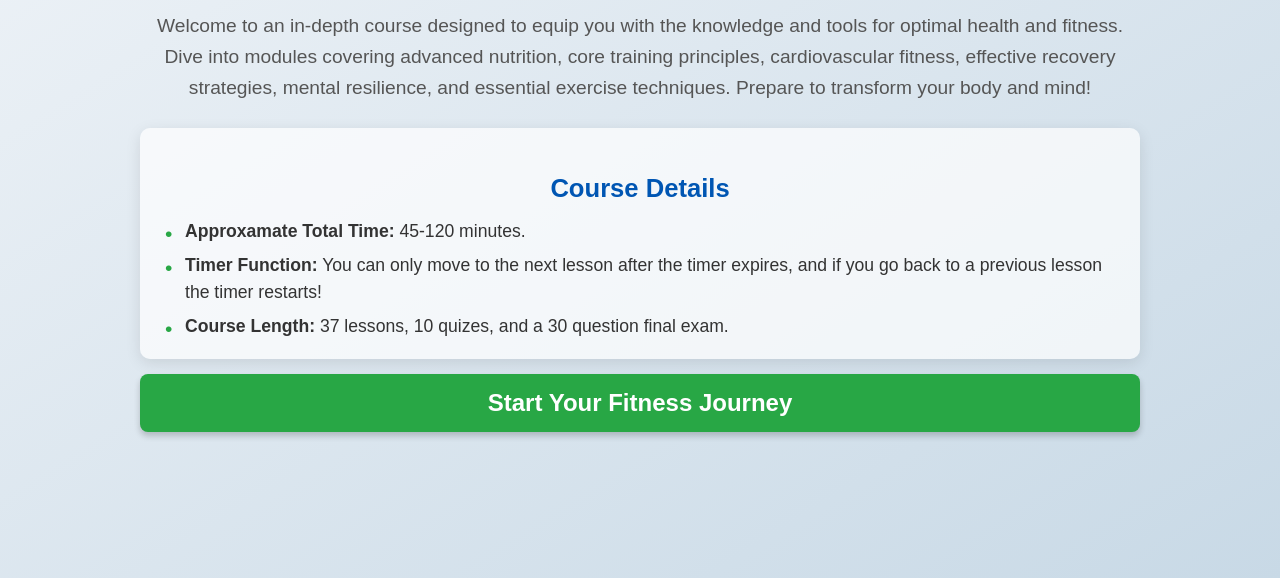
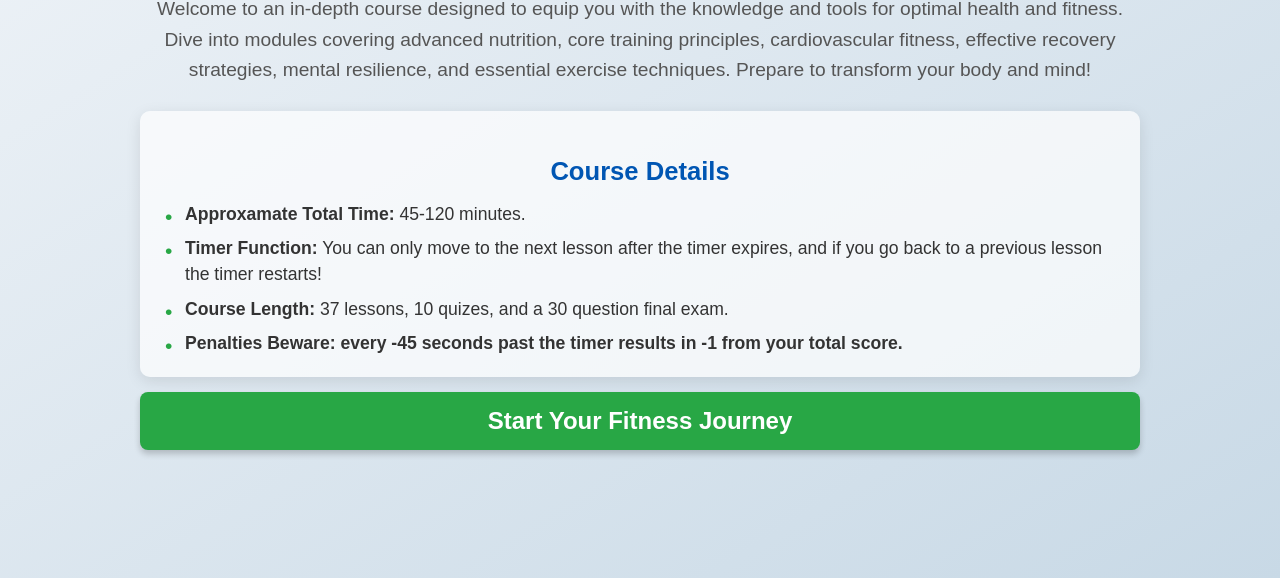
Before and after one commit to KurtAstarita/fitness-course, a plain HTML site: page index.html in a window 1280 px wide. Shown: the part 222-800 px from the top of the page. Drawn offline with Linux system fonts and the light colour scheme.

Commit message:
Update index.html

```diff
--- a/index.html
+++ b/index.html
@@ -16,6 +16,7 @@
         <li><strong>Approxamate Total Time:</strong> 45-120 minutes.</li>
         <li><strong>Timer Function:</strong> You can only move to the next lesson after the timer expires, and if you go back to a previous lesson the timer restarts!</li>
         <li><strong>Course Length:</strong> 37 lessons, 10 quizes, and a 30 question final exam.</li>
+        <li><strong>Penalties Beware: every -45 seconds past the timer results in -1 from your total score.</strong></li>
         </ul>
     </div>
         <button id="start-course-btn">Start Your Fitness Journey</button>
```
